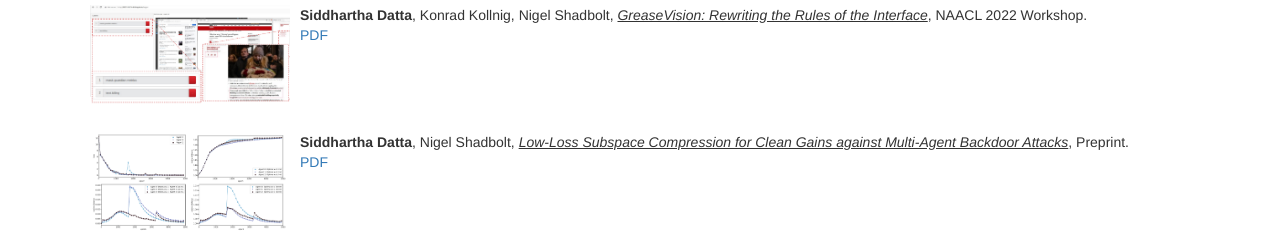
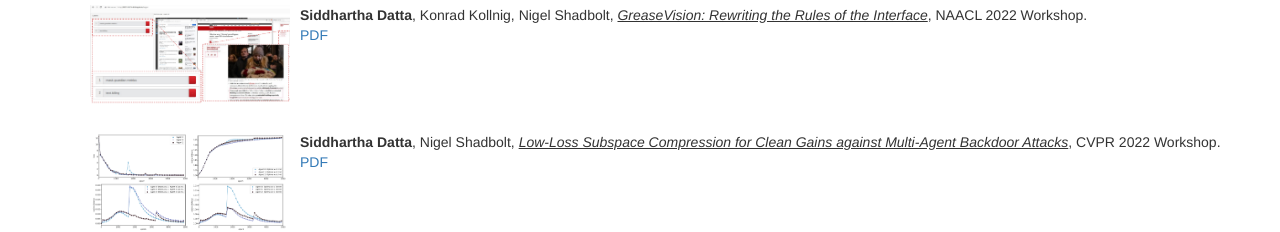
Before and after one commit to dattasiddhartha/dattasiddhartha.github.io, a plain HTML site: page index.html in a window 1280 px wide. Shown: the part 880-1112 px from the top of the page. Drawn offline with Linux system fonts and the light colour scheme.

Commit message:
paper updates

```diff
--- a/index.html
+++ b/index.html
@@ -79,7 +79,7 @@
         </a>
         <div class="media-body">
                   <p>
-      <strong>Siddhartha Datta</strong>, Nigel Shadbolt, <span class="cite-title">Low-Loss Subspace Compression for Clean Gains against Multi-Agent Backdoor Attacks</span>, Preprint.
+      <strong>Siddhartha Datta</strong>, Nigel Shadbolt, <span class="cite-title">Low-Loss Subspace Compression for Clean Gains against Multi-Agent Backdoor Attacks</span>, CVPR 2022 Workshop.
       <br>
       <a href="https://arxiv.org/abs/2203.03692">PDF</a>
               </p>
```
